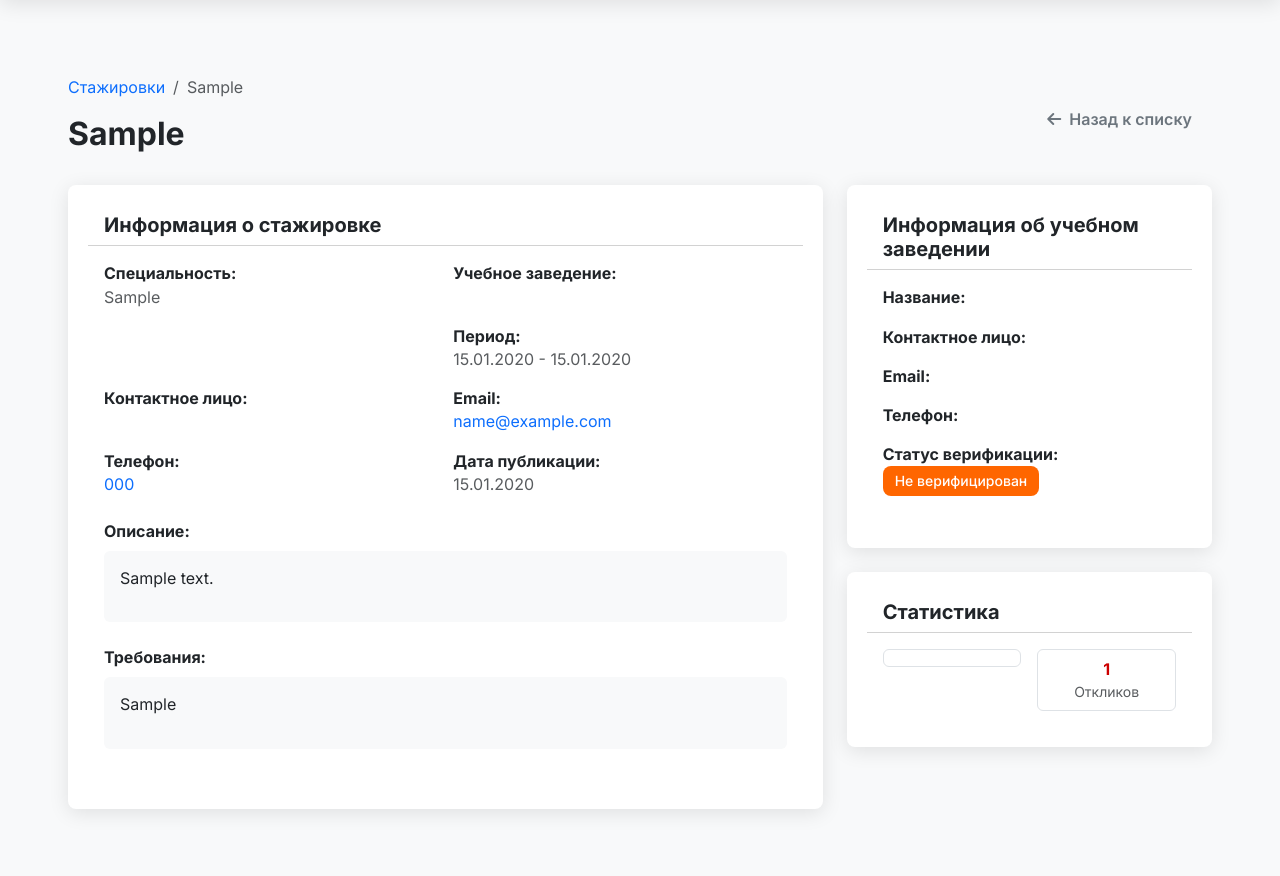
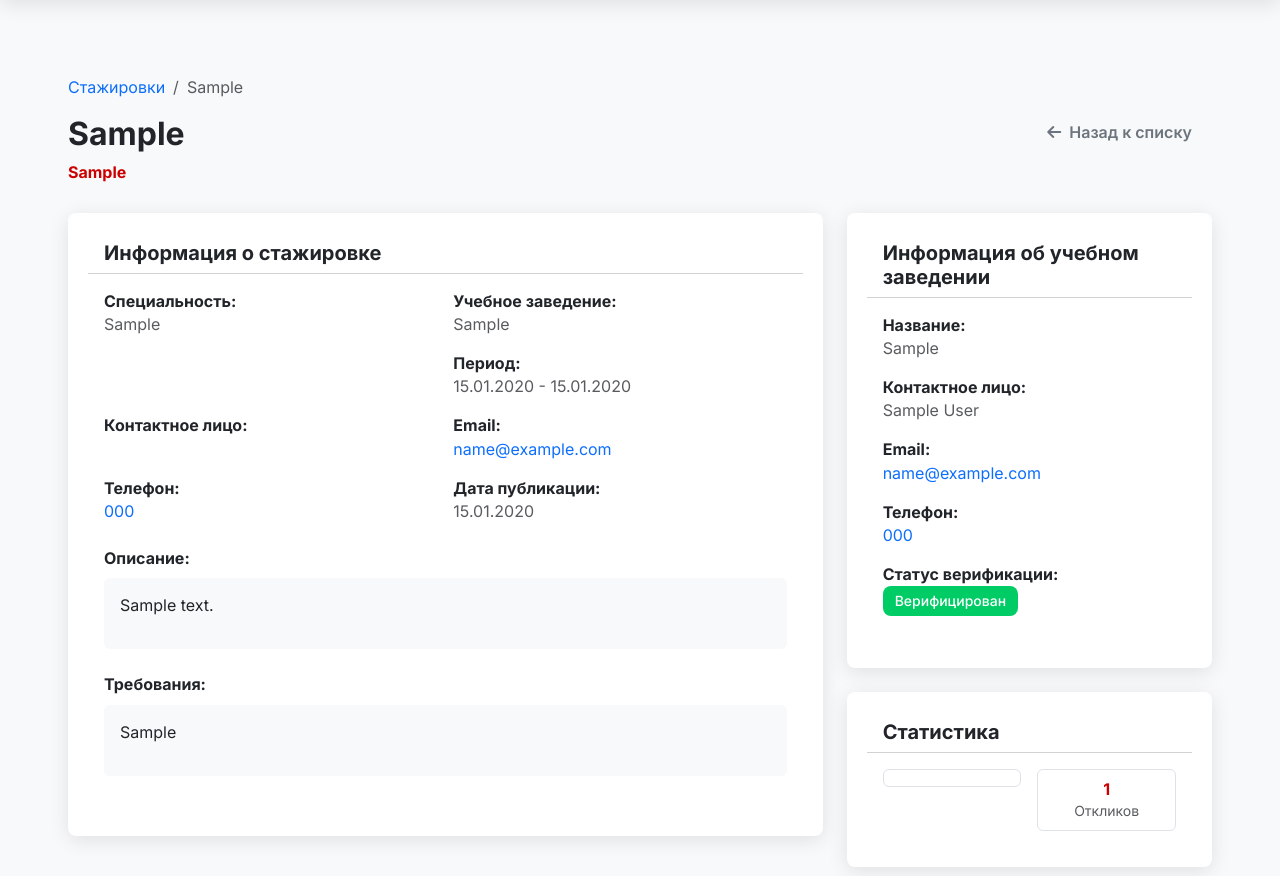
Before and after one commit to PieceOfBulka/hr_platform, a Django app: page /internships/1/ in a window 1280 px wide. Shown: the part 121-997 px from the top of the page. Run offline with Django 4.2, Linux system fonts and the light colour scheme; tables that the repository leaves empty hold one stand-in row (values such as "Sample post"); parts of the project's set-up code (start-up, migrations or seed data) failed here and were passed over.

Commit message:
Refactor internship model and admin interface: rename 'university' to 'organization', add 'type' field, and update related views and templates for consistency.

```diff
--- a/internships/views.py
+++ b/internships/views.py
@@ -88,12 +88,12 @@
 
 @login_required
 def my_internships(request):
-    """Мои стажировки (для представителей вузов)"""
-    if not request.user.is_university:
+    """Мои стажировки (для представителей вузов и HR)"""
+    if not (request.user.is_university or request.user.is_hr):
         messages.error(request, 'Доступ запрещен.')
         return redirect('accounts:dashboard')
 
-    internships = Internship.objects.filter(university=request.user).order_by('-created_at')
+    internships = Internship.objects.filter(organization=request.user).order_by('-created_at')
 
     # Фильтрация по статусу
     status = request.GET.get('status')
@@ -120,13 +120,13 @@
     def dispatch(self, request, *args, **kwargs):
         if not request.user.is_authenticated:
             return redirect('accounts:login')
-        if not request.user.is_university:
-            messages.error(request, 'Только представители вузов могут создавать стажировки.')
+        if not (request.user.is_university or request.user.is_hr):
+            messages.error(request, 'Только представители вузов и HR могут создавать стажировки и практики.')
             return redirect('accounts:dashboard')
         return super().dispatch(request, *args, **kwargs)
 
     def form_valid(self, form):
-        form.instance.university = self.request.user
+        form.instance.organization = self.request.user
         form.instance.status = 'draft'  # Создаем как черновик
         messages.success(self.request, 'Стажировка создана как черновик.')
         return super().form_valid(form)
@@ -141,7 +141,7 @@
 
     def dispatch(self, request, *args, **kwargs):
         internship = self.get_object()
-        if internship.university != request.user:
+        if internship.organization != request.user:
             messages.error(request, 'Вы можете редактировать только свои стажировки.')
             return redirect('internships:my_internships')
         return super().dispatch(request, *args, **kwargs)
@@ -159,7 +159,7 @@
 @login_required
 def internship_applications(request, pk):
     """Заявки на стажировку"""
-    internship = get_object_or_404(Internship, pk=pk, university=request.user)
+    internship = get_object_or_404(Internship, pk=pk, organization=request.user)
 
     applications = InternshipApplication.objects.filter(internship=internship).order_by('-created_at')
 
@@ -184,7 +184,7 @@
     """Обновление статуса заявки на стажировку"""
     application = get_object_or_404(InternshipApplication, pk=pk)
 
-    if application.internship.university != request.user:
+    if application.internship.organization != request.user:
         messages.error(request, 'Доступ запрещен.')
         return redirect('internships:my_internships')
 
--- a/templates/catalog/index.html
+++ b/templates/catalog/index.html
@@ -375,7 +375,7 @@
                                             <h5 class="internship-title">{{ internship.specialization }}</h5>
                                             <div class="internship-university">
                                                 <i class="fas fa-university me-1"></i>
-                                                {{ internship.university.university }}
+                                                {{ internship.organization.company }}
                                             </div>
                                         </div>
                                     </div>
--- a/templates/internships/apply.html
+++ b/templates/internships/apply.html
@@ -13,7 +13,7 @@
                         <div class="d-flex justify-content-between align-items-start">
                             <div>
                                 <h3 class="fw-bold text-dark mb-2">{{ internship.title }}</h3>
-                                <p class="text-danger fw-bold mb-1">{{ internship.university.company }}</p>
+                                <p class="text-danger fw-bold mb-1">{{ internship.organization.company }}</p>
                                 <div class="d-flex align-items-center gap-3 text-muted small">
                                     <span><i class="fas fa-graduation-cap me-1"></i>{{ internship.specialization }}</span>
                                     <span><i class="fas fa-clock me-1"></i>{{ internship.get_duration_display }}</span>
--- a/templates/internships/internship_applications.html
+++ b/templates/internships/internship_applications.html
@@ -17,7 +17,7 @@
                             </ol>
                         </nav>
                         <h2 class="fw-bold text-dark mb-2">Заявки на стажировку</h2>
-                        <p class="text-muted">{{ internship.university.company }} • {{ internship.get_status_display }}</p>
+                        <p class="text-muted">{{ internship.organization.company }} • {{ internship.get_status_display }}</p>
                     </div>
                     <a href="{% url 'internships:my_internships' %}" class="btn btn-outline-secondary">
                         <i class="fas fa-arrow-left me-2"></i>Назад к стажировкам
--- a/templates/internships/internship_detail.html
+++ b/templates/internships/internship_detail.html
@@ -17,7 +17,7 @@
                             </ol>
                         </nav>
                         <h2 class="fw-bold text-dark mb-2">{{ internship.specialization }}</h2>
-                        <p class="text-danger fw-bold mb-1">{{ internship.university.company }}</p>
+                        <p class="text-danger fw-bold mb-1">{{ internship.organization.company }}</p>
                     </div>
                     <div class="d-flex gap-2">
                         <a href="{% url 'catalog:internships' %}" class="btn btn-outline-secondary">
@@ -46,7 +46,7 @@
                                     </div>
                                     <div class="col-md-6">
                                         <strong>Учебное заведение:</strong><br>
-                                        <span class="text-muted">{{ internship.university.company }}</span>
+                                        <span class="text-muted">{{ internship.organization.company }}</span>
                                     </div>
                                     <div class="col-md-6">
                                     </div>
@@ -111,28 +111,28 @@
                             <div class="card-body">
                                 <div class="mb-3">
                                     <strong>Название:</strong><br>
-                                    <span class="text-muted">{{ internship.university.company }}</span>
+                                    <span class="text-muted">{{ internship.organization.company }}</span>
                                 </div>
 
                                 <div class="mb-3">
                                     <strong>Контактное лицо:</strong><br>
-                                    <span class="text-muted">{{ internship.university.get_full_name }}</span>
+                                    <span class="text-muted">{{ internship.organization.get_full_name }}</span>
                                 </div>
 
                                 <div class="mb-3">
                                     <strong>Email:</strong><br>
-                                    <a href="mailto:{{ internship.university.email }}" class="text-decoration-none">{{ internship.university.email }}</a>
+                                    <a href="mailto:{{ internship.organization.email }}" class="text-decoration-none">{{ internship.organization.email }}</a>
                                 </div>
 
                                 <div class="mb-3">
                                     <strong>Телефон:</strong><br>
-                                    <a href="tel:{{ internship.university.phone }}" class="text-decoration-none">{{ internship.university.phone }}</a>
+                                    <a href="tel:{{ internship.organization.phone }}" class="text-decoration-none">{{ internship.organization.phone }}</a>
                                 </div>
 
                                 <div class="mb-3">
                                     <strong>Статус верификации:</strong><br>
-                                    <span class="badge {% if internship.university.is_verified %}bg-success{% else %}bg-warning{% endif %}">
-                                        {% if internship.university.is_verified %}Верифицирован{% else %}Не верифицирован{% endif %}
+                                    <span class="badge {% if internship.organization.is_verified %}bg-success{% else %}bg-warning{% endif %}">
+                                        {% if internship.organization.is_verified %}Верифицирован{% else %}Не верифицирован{% endif %}
                                     </span>
                                 </div>
                             </div>
--- a/templates/internships/internship_list.html
+++ b/templates/internships/internship_list.html
@@ -76,7 +76,7 @@
                                         <div class="d-flex justify-content-between align-items-start">
                                             <div>
                                                 <h5 class="fw-bold text-dark mb-1">{{ internship.title }}</h5>
-                                                <p class="text-danger fw-bold mb-0">{{ internship.university.company }}</p>
+                                                <p class="text-danger fw-bold mb-0">{{ internship.organization.company }}</p>
                                             </div>
                                             <span class="badge bg-success">
                                             </span>
```
Also changed, not shown: internships/admin.py (+7 -7 lines), internships/migrations/0002_internship_type_organization.py (added).
